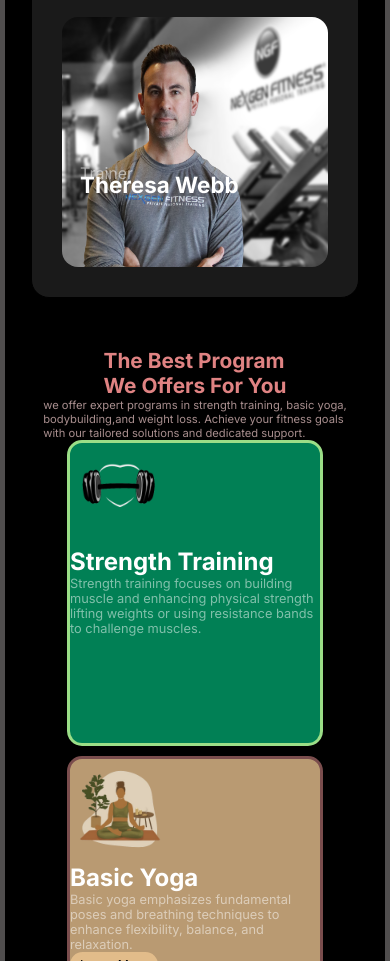
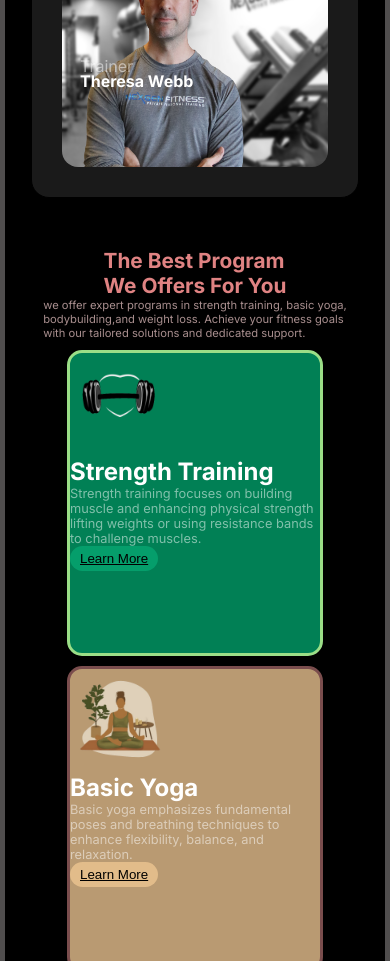
Before and after one commit to dilara369/Assignment-Two, a plain HTML site: page index.html in a window 390 px wide. Shown: the part 4597-5558 px from the top of the page. Drawn offline with Linux system fonts and the light colour scheme; a web font is replaced by a local one.

Commit message:
must final

```diff
--- a/index.html
+++ b/index.html
@@ -197,25 +197,25 @@
     <img class="yougaimg" src="./Canva/streangth-removebg-preview.png" alt="">
     <h3>Strength Training</h3>
     <p class="yougapasg">Strength training focuses on building muscle and enhancing  physical strength  lifting weights or using resistance bands to challenge muscles.</p>
-    <button class="yougabutn one ">Learn More</button>
+    <button class="yougabutn onee ">Learn More</button>
  </div>
  <div class="youga-2">
     <img  class="yougaimg" src="./Canva/youga-removebg-preview.png" alt="">
     <h3>Basic Yoga</h3>
     <p class="yougapasg">Basic yoga emphasizes fundamental poses and breathing techniques  to enhance flexibility, balance, and relaxation.</p>
-    <button class="yougabutn two" >Learn More</button>
+    <button class="yougabutn twoo" >Learn More</button>
  </div>
  <div class="youga-3">
     <img class="yougaimg"  src="./Canva/Bodybuilding-removebg-preview.png" alt="">
     <h3>Bodybuilding</h3>
     <p class="yougapasg">Bodybuilding is a specialized form of strength training aimed   at maximizing muscle size and definition.  It involves  a combination of weightlifting. </p>
-    <button class="yougabutn three">Learn More</button>
+    <button class="yougabutn thrree">Learn More</button>
  </div>
  <div class="youga-4">
     <img class="yougaimg"  src="./Canva/weight_loss-removebg-preview.png" alt="">
     <h3>Weight Loss</h3>
     <p class="yougapasg">Weight loss involves reducing body fat through a combination of diet, exercise, and  lifestyle changes. It typically includes cardiovascular exercises.</p>
-    <button class="yougabutn four" >Learn More</button>
+    <button class="yougabutn fourr" >Learn More</button>
  </div>
 </section>
 </main>
--- a/style/meidaquery.css
+++ b/style/meidaquery.css
@@ -9,7 +9,7 @@
         justify-content: space-between;
      }
     header{
-        height: 720px;
+        height: 650px;
     }
     .nav h2 {
         font-size: 2rem; }
@@ -199,7 +199,7 @@ width: 60%;}
             right: -52px;
         }
         header{
-            height: 650px;
+            height: 550px;
         }
 
 }
--- a/style/style.css
+++ b/style/style.css
@@ -357,7 +357,7 @@ color:rgb(255, 255, 255) ;
 
 }
 .team>h5 {
-    font-size: 1.4rem;
+    font-size: 1rem;
     font-weight: bold;
     color:rgb(255, 255, 255);
     position: relative;
@@ -466,8 +466,9 @@ font-size: 1.5rem;
     width: 250px;
     height: 300px;
     margin-bottom: 10px;
+    margin-top: 10px;
 }
-.one{
+.onee{
     background-color: rgb(5, 158, 107);
 }
 
@@ -479,7 +480,7 @@ font-size: 1.5rem;
     height: 300px;
     margin-bottom: 10px;
 }
-.two{
+.twoo{
     background-color: rgb(226, 188, 138);
 }
 .youga-3{
@@ -490,7 +491,7 @@ font-size: 1.5rem;
     height: 300px;
     margin-bottom: 10px;
 }
-.three{
+.thrree{
     background-color: rgb(119, 197, 197);
 }
 .youga-4{
@@ -501,7 +502,7 @@ font-size: 1.5rem;
     height: 300px;
     margin-bottom: 10px;
 }
-.four{
+.fourr{
     background-color: rgb(53, 99, 78);
 }
 .yougabutn{
```
